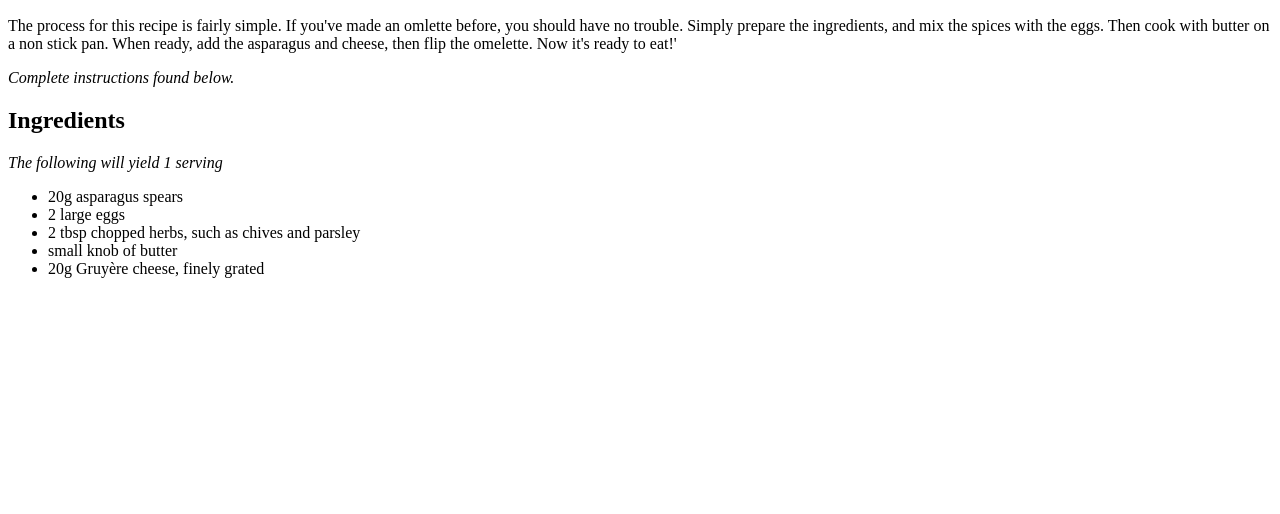
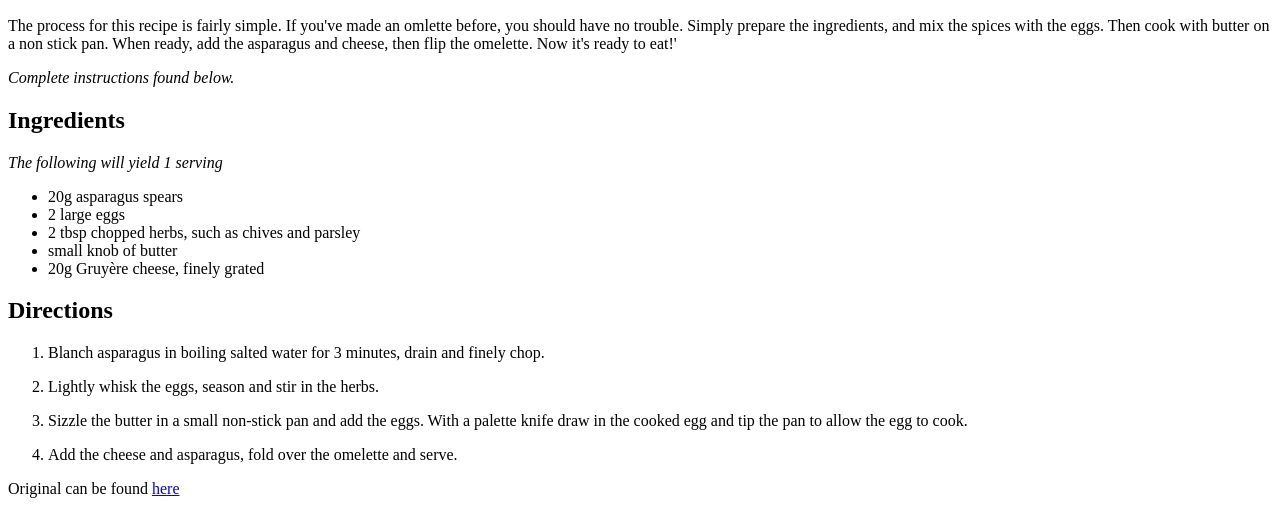
Before and after one commit to jaredw4332/odin-recipes, a plain HTML site: page recipes/omelette.html in a window 1280 px wide. Shown: the part 434-948 px from the top of the page. Before the commit the page ends 800 px from the top, so only its background shows below. Drawn offline with Linux system fonts and the light colour scheme.

Commit message:
Add directions to omelette.html

```diff
--- a/recipes/omelette.html
+++ b/recipes/omelette.html
@@ -25,5 +25,21 @@
         <li>small knob of butter</li>
         <li>20g Gruyère cheese, finely grated</li>
     </ul>
+
+    <h2>Directions</h2>
+    <ol>
+        <li>Blanch asparagus in boiling salted water for
+        3 minutes, drain and finely chop.</li>
+        <p></p>
+        <li>Lightly whisk the eggs, season and stir in the herbs.</li>
+        <p></p>
+        <li>Sizzle the butter in a small non-stick pan and add the eggs. With a palette
+        knife draw in the cooked egg and tip the pan to allow the egg to cook.</li>
+        <p></p>
+        <li>Add the cheese and asparagus, fold over the omelette and serve. </li>
+    </ol>
+
+    <p>Original can be found <a href="https://realfood.tesco.com/recipes/asparagus-herb-
+        and-gruyre-omelette.html">here</a></p>
 </body>
 </html>
```
